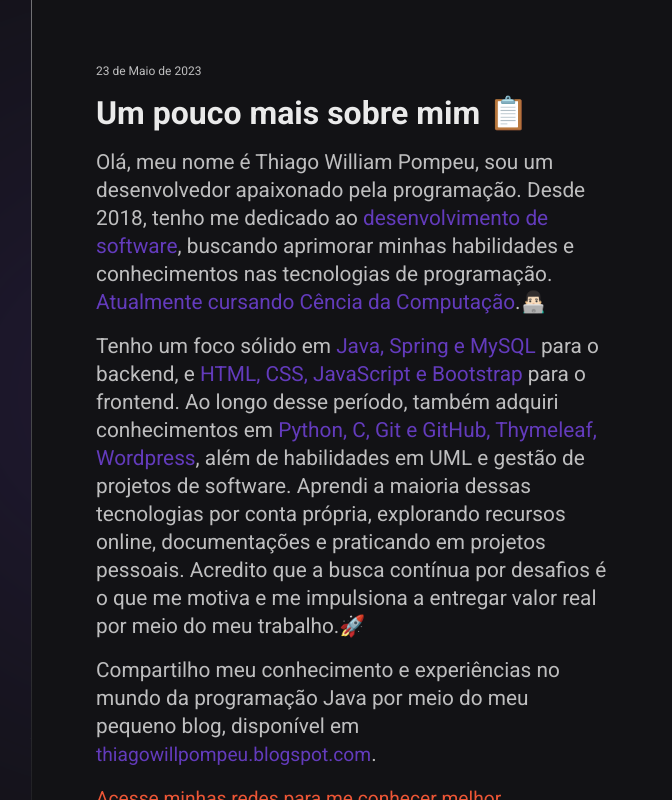
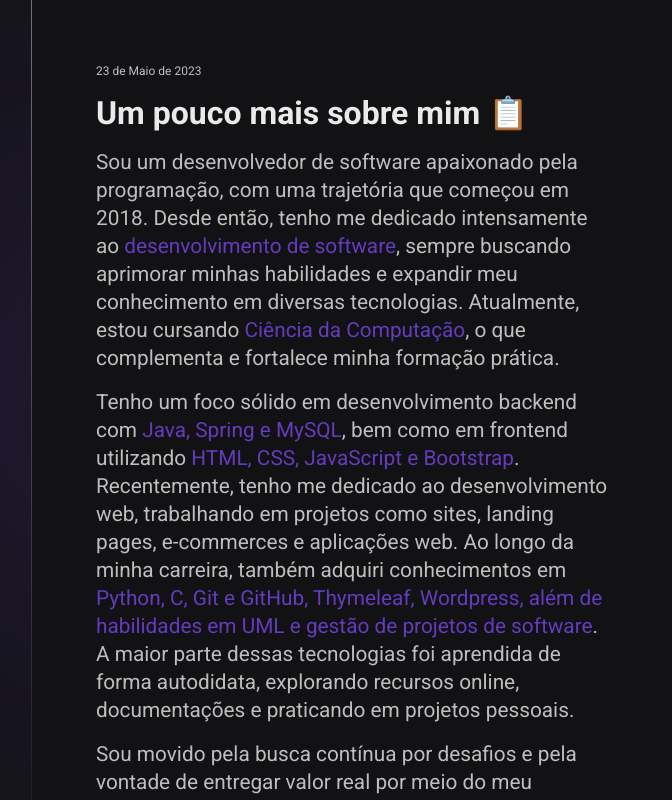
Before and after one commit to ThiagoWill19/ThiagoWill19.github.io, a plain HTML site: page index.html in a window 1280 px wide. Shown: the full height of the page, 608-1280 px from the left. Drawn offline with Linux system fonts and the light colour scheme.

Commit message:
Atualização da bio

```diff
--- a/index.html
+++ b/index.html
@@ -64,29 +64,33 @@
         <small>23 de Maio de 2023</small>
         <h3>Um pouco mais sobre mim 📋</h3>
         <p>
-          Olá, meu nome é Thiago William Pompeu, sou um desenvolvedor apaixonado
-          pela programação. Desde 2018, tenho me dedicado ao
-          <strong>desenvolvimento de software</strong>, buscando aprimorar
-          minhas habilidades e conhecimentos nas tecnologias de programação.
-          <strong>Atualmente cursando Cência da Computação</strong>.👨🏻‍💻
+          Sou um desenvolvedor de software apaixonado pela programação, com uma
+          trajetória que começou em 2018. Desde então, tenho me dedicado
+          intensamente ao <strong>desenvolvimento de software</strong>, sempre
+          buscando aprimorar minhas habilidades e expandir meu conhecimento em
+          diversas tecnologias. Atualmente, estou cursando
+          <strong>Ciência da Computação</strong>, o que complementa e fortalece
+          minha formação prática.
         </p>
         <p>
-          Tenho um foco sólido em <strong>Java, Spring e MySQL</strong> para o
-          backend, e <strong>HTML, CSS, JavaScript e Bootstrap</strong> para o
-          frontend. Ao longo desse período, também adquiri conhecimentos em
-          <strong>Python, C, Git e GitHub, Thymeleaf, Wordpress</strong>, além
-          de habilidades em UML e gestão de projetos de software. Aprendi a
-          maioria dessas tecnologias por conta própria, explorando recursos
-          online, documentações e praticando em projetos pessoais. Acredito que
-          a busca contínua por desafios é o que me motiva e me impulsiona a
-          entregar valor real por meio do meu trabalho.🚀
+          Tenho um foco sólido em desenvolvimento backend com
+          <strong>Java, Spring e MySQL</strong>, bem como em frontend utilizando
+          <strong> HTML, CSS, JavaScript e Bootstrap</strong>. Recentemente,
+          tenho me dedicado ao desenvolvimento web, trabalhando em projetos como
+          sites, landing pages, e-commerces e aplicações web. Ao longo da minha
+          carreira, também adquiri conhecimentos em
+          <strong
+            >Python, C, Git e GitHub, Thymeleaf, Wordpress, além de habilidades
+            em UML e gestão de projetos de software</strong
+          >. A maior parte dessas tecnologias foi aprendida de forma autodidata,
+          explorando recursos online, documentações e praticando em projetos
+          pessoais.
         </p>
         <p>
-          Compartilho meu conhecimento e experiências no mundo da programação
-          Java por meio do meu pequeno blog, disponível em
-          <a target="_blank" href="https://thiagowillpompeu.blogspot.com"
-            >thiagowillpompeu.blogspot.com</a
-          >.
+          Sou movido pela busca contínua por desafios e pela vontade de entregar
+          valor real por meio do meu trabalho. Minha abordagem proativa e minha
+          paixão pelo aprendizado constante me permitem enfrentar problemas
+          complexos e desenvolver soluções eficientes e inovadoras.
         </p>
         <a target="_blank" href="https://linktr.ee/thiagowill_pompeu"
           >Acesse minhas redes para me conhecer melhor</a
```
